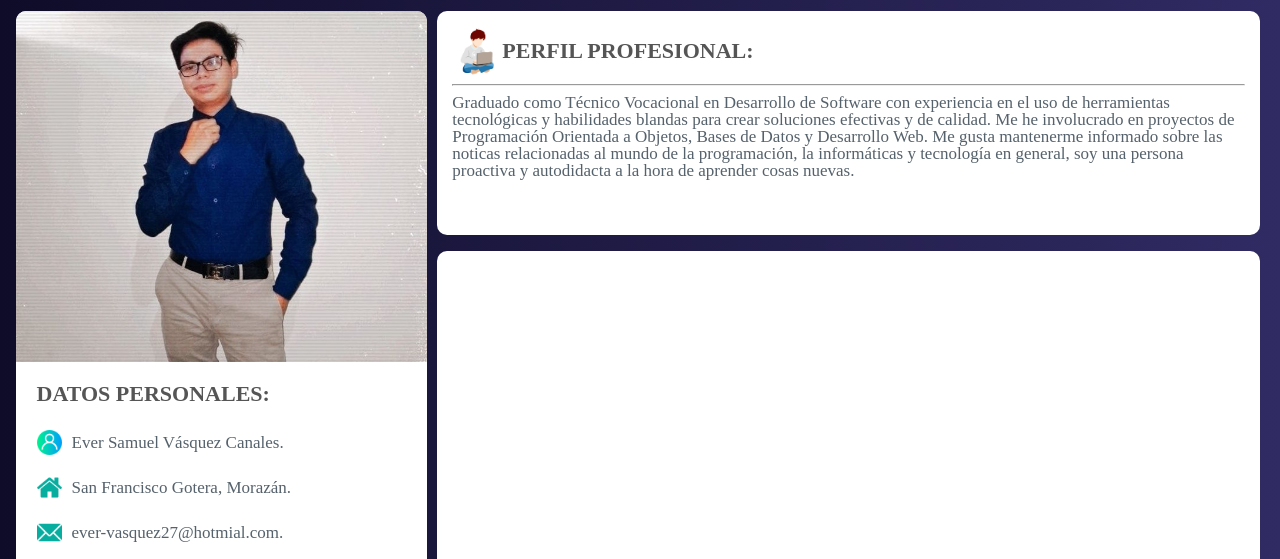
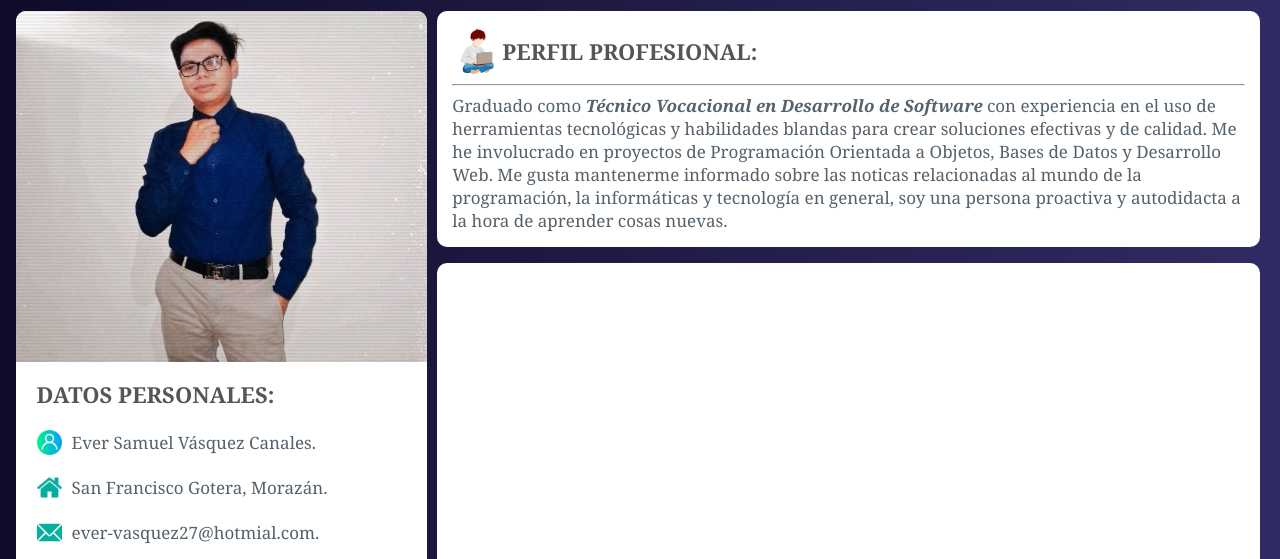
Before and after one commit to Ever-SVC/Portafolio, a plain HTML site: page index.html in a window 1280 px wide. Shown: the part 67-626 px from the top of the page. Drawn offline with Linux system fonts and the light colour scheme.

Commit message:
Aumento en interlineado

```diff
--- a/index.html
+++ b/index.html
@@ -58,7 +58,7 @@
                 </article>
                 <hr>
                 <p>
-                    Graduado como Técnico Vocacional en Desarrollo de Software con experiencia en el
+                    Graduado como <span>Técnico Vocacional en Desarrollo de Software</span> con experiencia en el
                     uso de herramientas tecnológicas y habilidades blandas para crear soluciones efectivas
                     y de calidad. Me he involucrado en proyectos de Programación Orientada a Objetos,
                     Bases de Datos y Desarrollo Web. Me gusta mantenerme informado sobre las noticas
--- a/styles/style.css
+++ b/styles/style.css
@@ -4,6 +4,8 @@ body {
         #0f0c29,
         #302b63
     );
+
+    font-family: Cambria, Cochin, Georgia, Times, 'Times New Roman', serif;
 }
 
 header {
@@ -158,6 +160,7 @@ main {
 .dato p, .descripcion p {
     font-size: 17px;
     color: rgb(85, 97, 107);
+    line-height: normal;
 }
 
 .dato img {
@@ -170,6 +173,11 @@ main {
     background-color: white;
     border-radius: 10px;
     padding: 15px;
+}
+
+.descripcion p span {
+    font-style: italic;
+    font-weight: bold;
 }
 
 .encabezado-descrip {
```
